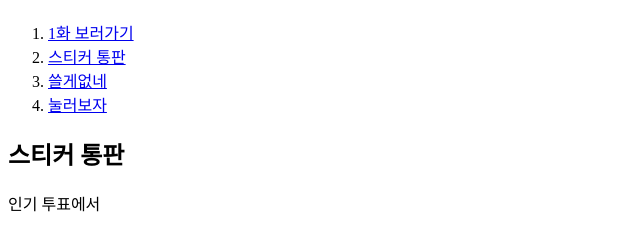
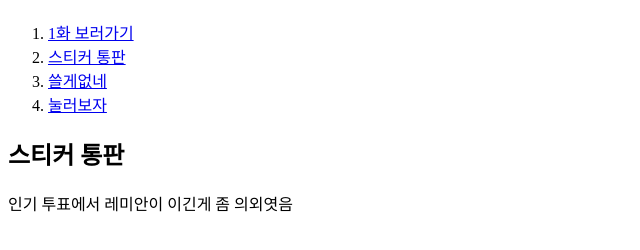
Before and after one commit to Novahunters/Novahunters.github.io, a plain HTML site: page 2.html in a window 1280 px wide. Shown: the part 60-310 px from the top of the page, without its empty margins (0-640 px from the left). Drawn offline with Linux system fonts and the light colour scheme.

Commit message:
Update 2.html

```diff
--- a/2.html
+++ b/2.html
@@ -14,6 +14,6 @@
 </ol>
 
 <h2>스티커 통판</h2>
-인기 투표에서
+인기 투표에서 레미안이 이긴게 좀 의외엿음
 </body>
 </html>
```
